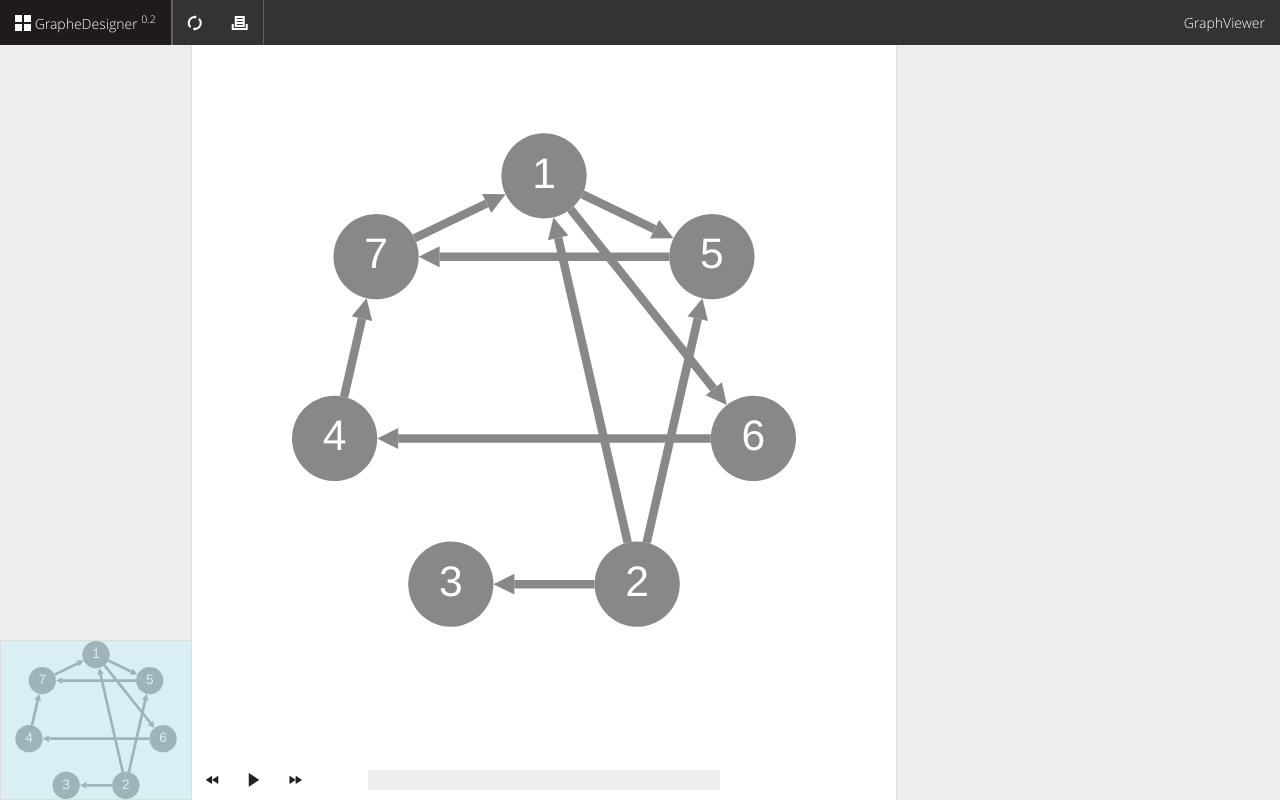
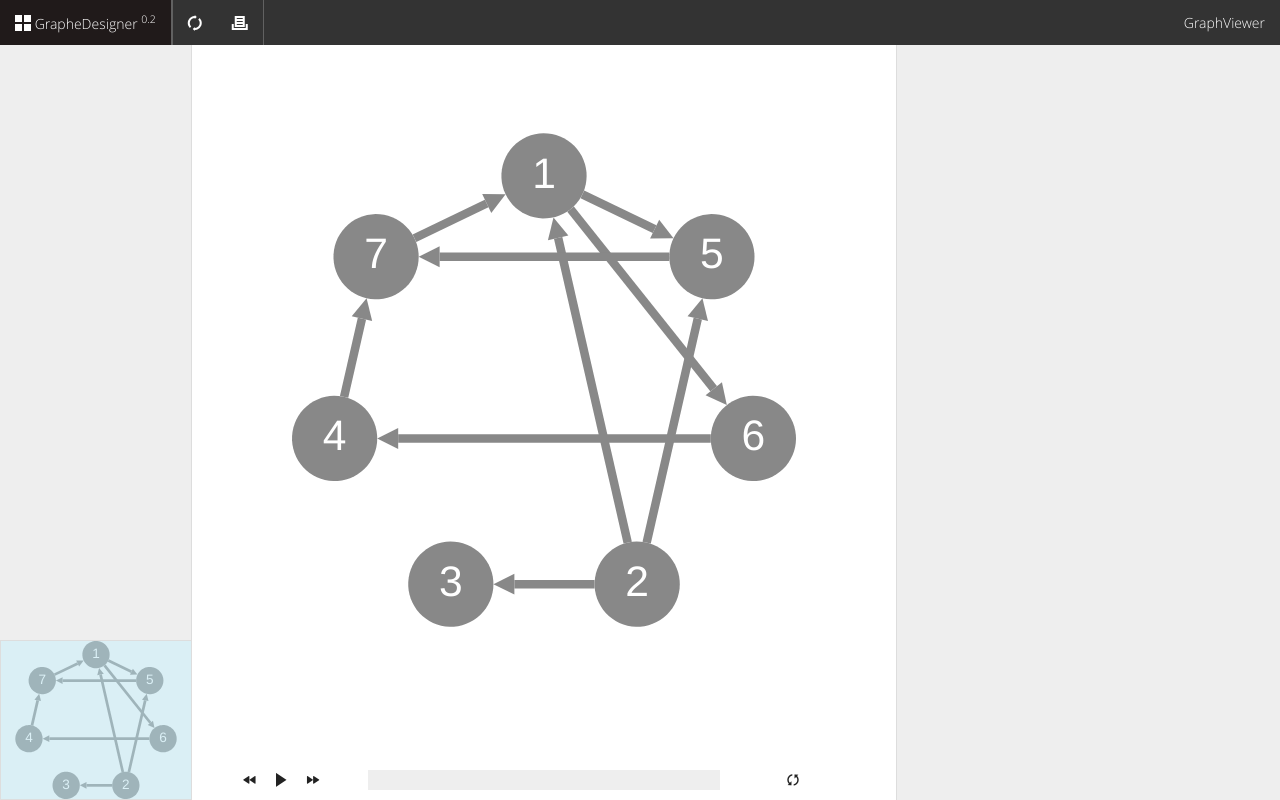
Before and after one commit to fbelugou/GraphDesigner, a plain HTML site: page www/index.html in a window 1280 px wide. Drawn offline with nearby package versions, Linux system fonts and the light colour scheme.

Commit message:
ui update

```diff
--- a/www/css/cytoscape.js-navigator.css
+++ b/www/css/cytoscape.js-navigator.css
@@ -42,11 +42,24 @@ body {
 	left:15%;
 	bottom: 0;
 }
-#control>button{
+#control>button:active{
+	border: none;
+}
+#control>button:not(#timeline_reset_btn){
+	padding: 1%;
 	background-color: #fff;
 	position: relative;
+	left: 6%;
 	top:0;
 	height: 100%
+}
+#control>#timeline_reset_btn{
+	padding: 1%;
+	background-color: #fff;
+	position: absolute;
+	top:0;
+	right: 12.5%;
+	height: 100%;
 }
 #control > .progress-bar{
 	position: absolute;
--- a/www/index.html
+++ b/www/index.html
@@ -54,10 +54,14 @@
 
             <div id="cy"></div>
             <div id="control">
-                 <div id="timeline" class="progress-bar" data-role="progress-bar" data-color="bg-green"></div>
-                 <button><i class="icon-previous"></i></button>
-                 <button id="timeline_play_btn" ><i class="icon-play"></i></button>
-                 <button id="timeline_next_btn"><i class="icon-next"></i></button>
+                <button class="element" ><i class="icon-previous"></i></button>
+                <button class="element"id="timeline_play_btn" ><i class="icon-play"></i></button>
+                <button class="element" id="timeline_next_btn"><i class="icon-next"></i></button>
+
+                <div id="timeline" class="progress-bar" data-role="progress-bar" data-color="bg-green"></div>
+
+                <button class="element" id="timeline_reset_btn"><i class="icon-cycle"></i></button>
+
             </div>
     </body>
      <script type="text/javascript" src="js/graphe/algo.js"></script>
```
